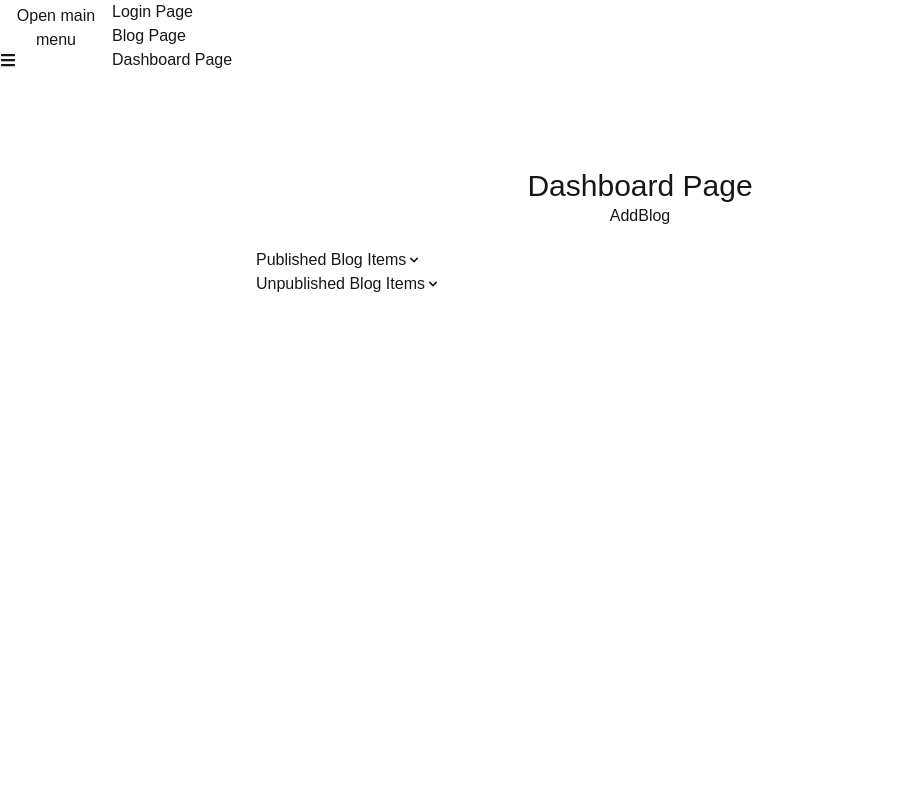
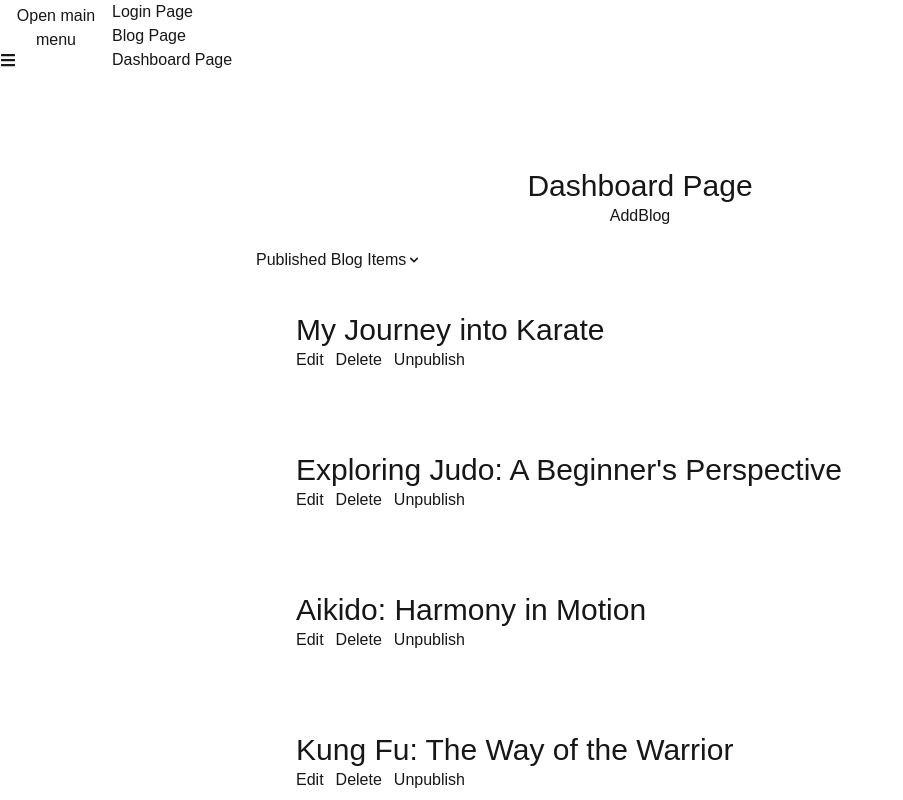
Before and after one commit to ChristmasLover12345/blog-frontend, a Next.js app: page /Dashboard in a window 1280 px wide. Shown: the top 800 px of the page, without its empty margins (0-903 px from the left). Built offline with nearby package versions, Linux system fonts and the light colour scheme.

Commit message:
some logic

```diff
--- a/src/app/(pages)/Dashboard/page.tsx
+++ b/src/app/(pages)/Dashboard/page.tsx
@@ -21,6 +21,7 @@ import {
 } from "flowbite-react";
 
 import React, { useEffect, useState } from "react";
+import BlogEntries from "@/utils/BlogEntries.json"
 
 const page = () => {
   const [openModal, setOpenModal] = useState<boolean>(false);
@@ -35,7 +36,7 @@ const page = () => {
 
     const [edit, setEdit] = useState<boolean>(false)
 
-    const [blogItems, setBlogItems] = useState<IBlogItems>()
+    const [blogItems, setBlogItems] = useState<IBlogItems[]>(BlogEntries)
 
     useEffect(() => {
 
@@ -144,9 +145,9 @@ const page = () => {
               <div>
                 <div className="flex items-center gap-2">
                   <Dropdown label="Categories" dismissOnClick={true}>
-                    <DropdownItem onClick={() => {}}>Jujitsu</DropdownItem>
-                    <DropdownItem onClick={() => {}}>Jajutsu</DropdownItem>
-                    <DropdownItem onClick={() => {}}>PooJitsu</DropdownItem>
+                    <DropdownItem onClick={() => handleCategory("Jujitsu")}>Jujitsu</DropdownItem>
+                    <DropdownItem onClick={() => handleCategory("Jajutsu")}>Jajutsu</DropdownItem>
+                    <DropdownItem onClick={() => handleCategory("PooJitsu")}>PooJitsu</DropdownItem>
                   </Dropdown>
                 </div>
                 <div className="mb-2 block">
@@ -156,15 +157,14 @@ const page = () => {
                   id="Picture"
                   accept="image/png, image/jpg"
                   placeholder="Chose Picture"
+                  onChange={handleImage}
                 />
               </div>
             </form>
           </ModalBody>
           <ModalFooter>
-            <Button onClick={() => setOpenModal(false)}>
-              Save and publish
-            </Button>
-            <Button onClick={() => setOpenModal(false)}>Save</Button>
+            <Button onClick={() => handleSave}>           Save and publish           </Button>
+            <Button onClick={() => handleSave}>Save</Button>
             <Button color="gray" onClick={() => setOpenModal(false)}>
               Cancel
             </Button>
@@ -174,7 +174,28 @@ const page = () => {
             <AccordionPanel>
               <AccordionTitle>Published Blog Items</AccordionTitle>
               <AccordionContent>
-                <ListGroup></ListGroup>
+                <ListGroup>
+
+                  {blogItems.map((item: IBlogItems, index: number) => {
+                    return (
+                      <div key={index}>
+                        {
+                          item.isPublished && !item.isDeleted && (
+                            <div className="flex flex-col p-10">
+                              <h2 className="text-3xl">{item.title}</h2>
+                              <div className="flex flex-row space-x-3">
+                                <button color="blue">Edit</button>
+                                <button color="red">Delete</button>
+                                <button color="yellow">Unpublish</button>
+                              </div>
+                            </div>
+                          )
+                        }
+                      </div>
+                    )
+                  })}
+
+                </ListGroup>
               </AccordionContent>
             </AccordionPanel>
             <AccordionPanel>
```
